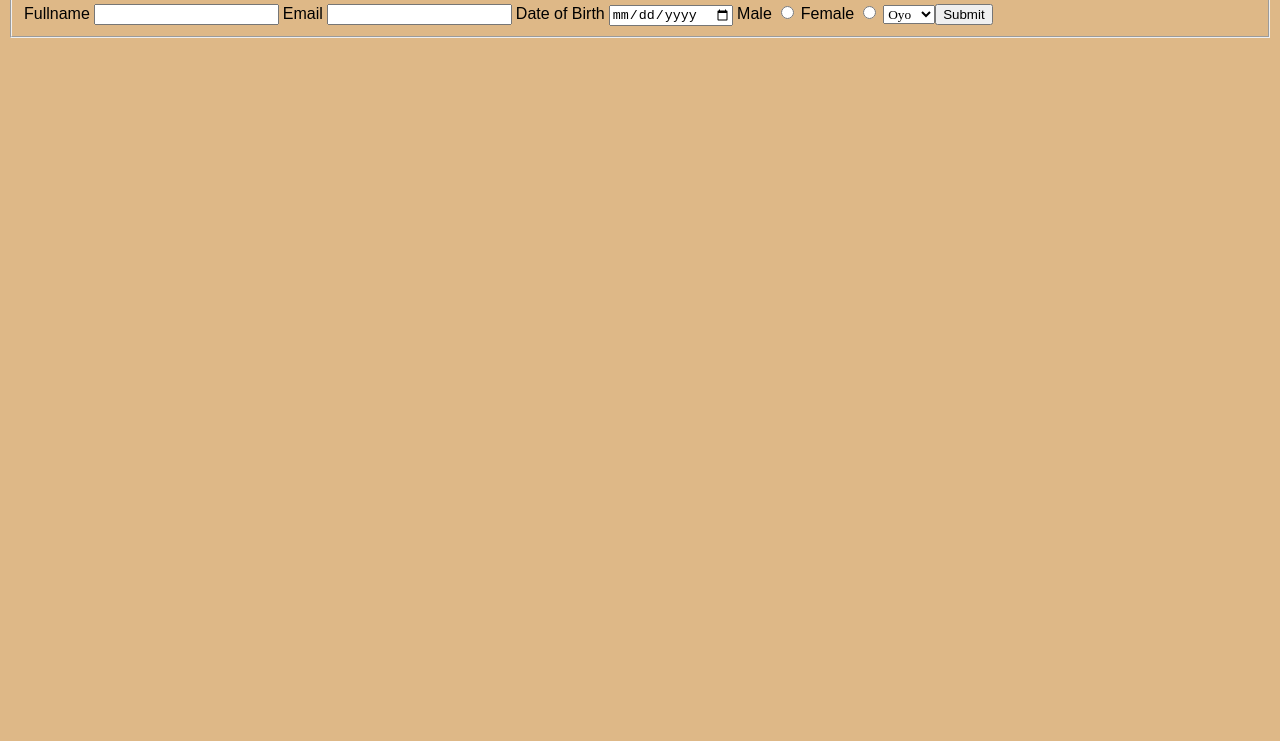
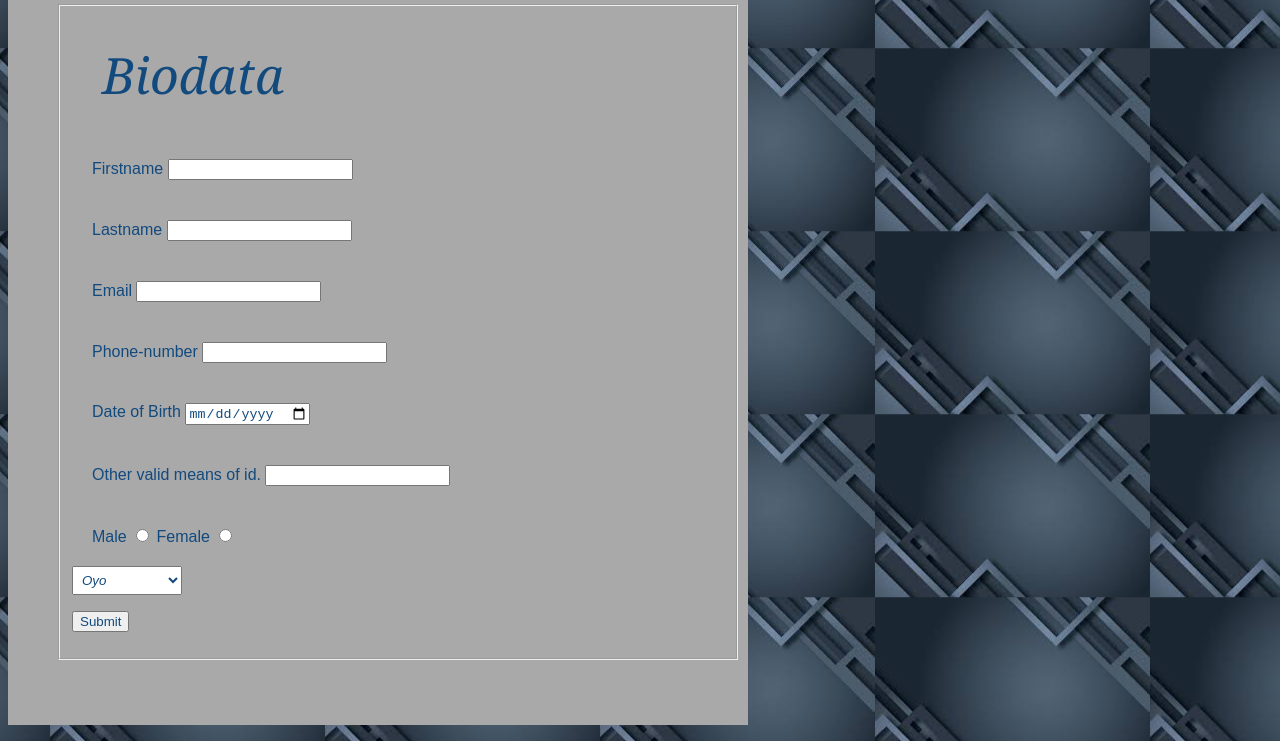
Before and after one commit to Tlashe/gitbase, a plain HTML site: page FORMS.html in a window 1280 px wide. Shown: the part 96-837 px from the top of the page. Before the commit the page ends 800 px from the top, so only its background shows below. Drawn offline with Linux system fonts and the light colour scheme.

Commit message:
Making it lit

```diff
--- a/FORMS.html
+++ b/FORMS.html
@@ -1,32 +1,64 @@
-<html>
+<!DOCTYPE html>
+<html lang="en">
     <head>
         <title>Html form page</title>
         <link rel="stylesheet"href="form.css">
+        <meta charset="UTF-8">
+        <meta name="viewport" content="width=device-width, initial-scale=1.0">
     </head>
-    <body>
-
+    <body >
+    <menu>
         <h1>Fill in your Biodata</h1>
         <form method="*">
           <fieldset>
+         <div>
             <legend for="Biodata">Biodata</legend>
-                <label for="fullname">Fullname</label>
-                <input type="text" name="Full name" id="fullname">
+           </div>
+           <div class="name">
+                 <label for="Firstname"> Firstname</label>
+                  <input type="text"  name="firstname" id="name">
+            </div>
+            <div>
+                  <label for="Lastname"> Lastname</label>
+                  <input type="text"  name="lastname" id="name">
+            </div>
+            <div class="Email">
                   <label for="email">Email</label>
                   <input type="text" name="email" id="email">
+            </div>
+            <div class="Phone-No">
+                <label for="Phone No">Phone-number</label>
+                <input type="digits" name="Phone number" id="Phone number">
+            </div>
+            <div class="dob">
                     <label for="dob">Date of Birth</label>
                     <input type="date" name="dob" id="dob">
+                   </div>
+            <div class="vmi">
+                <label for="vmi">Other valid means of id.</label>
+                <input type="text" name="vmi" id="vmi">
+            </div>
+            <div class="gender">
                    <label for="Male">Male</label>
                 <input type="radio" name="sex" id="male" value="male">
                 <label for="Female">Female</label>
                 <input type="radio" name="sex" id="Female" value="Female">
+            </div>
                 <select id =state>
-                   <option value="Oyo"> Oyo</option>
-                   <option value="Kano"> Kano</option>
-                   <option value="Imo"> Imo</option>
-                   <option value="Ogun"> Ogun</option>
-                <input type="button" value="Submit">
-
+                   <option value="Oyo">Oyo</option>
+                   <option value="Kano">Kano</option>
+                   <option value="Imo">Imo</option>
+                   <option value="Ogun">Ogun</option>
+                   <option value="Ogun">Lagos</option>
+                   <option value="Ogun">Ondo</option>
+                   <option value="Ogun">Kwara</option>
+                   <option value="Ogun">Osun</option>
+                   <option value="Ogun">Port-harcourt</option>
+                   <option value="Ogun">Anambra</option>
+                </select>
+            <p><input type="button" value="Submit"> </p>
         </fieldset>
+        </menu>
         </form>
     </body>
 </html>
--- a/Form.css
+++ b/Form.css
@@ -1,28 +1,109 @@
 body{
-    background-color: burlywood;
+    background-image:url(Form\ background.jpg);
+    background-position: 50px;
+    height:auto;
+    width: auto;
+}
+menu{
+    background-color: darkgrey;
+    background-position: 50px;
+    width: 700px;
+    padding: auto;
+    height: 800px;
+
 }
 h1{
     font-family: sans-serif;
-    font-style: normal;
-    text-align: justify;
+    font-style: bold;
+    text-align: center;
+    padding: 10px;
+    color:rgb(18 , 74, 126);
+}
+fieldset{
+    color: whitesmoke;
+    height: auto;
+    padding: auto;
+    margin-left: 10px;
+    margin-right: 10px;
 }
 legend{
     font-family: Cambria, Cochin, Georgia, Times, 'Times New Roman', serif;
-    font-style:normal;
-    font-size: 20;
-    padding:0% ;
+    font-style:italic;
+    letter-spacing: 0px;
+    font-size: 50px;
+    font-weight: 500;
+    padding: 10px;
     height: auto;
-    max-height: 20%;
+    max-height: 40%;
     max-width: 40%;
-
-
+    text-align: justify;
+    color: rgb(18, 74, 126);
 }
-label{
+.name{
+    color:rgb(18, 74, 126);
     font-family: sans-serif;
-    font-style: normal;
-    padding: auto;
+    font-style: bold;
+    font-weight: 400;
+    padding: 20px;
+    text-align: justify;
+}
+div{
+    color:rgb(18, 74, 126);
+    font-family: sans-serif;
+    font-style: bold;
+    font-weight: 400;
+    padding: 20px;
+    text-align: justify;
+}
+.Email{
+    color:rgb(18, 74, 126);
+    font-family: sans-serif;
+    font-style: bold;
+    font-weight: 400;
+    padding: 20px;
+    text-align: justify;
+}
+.Phone-No{
+    color:rgb(18, 74, 126);
+    font-family: sans-serif;
+    font-style: bold;
+    font-weight: 400;
+    padding: 20px;
+    text-align: justify;
+}
+.dob{
+   color: rgb(18, 74, 126);
+   font-family: sans-serif;
+   font-style: bold;
+   font-weight: 400;
+   padding: 20px;
+   text-align: justify;
+}
+.vmi{
+    color: rgb(18, 74, 126);
+    font-family: sans-serif;
+    font-style: bold;
+    font-weight: 400;
+    padding: 20px;
+    text-align: justify;
+ }
+.gender{
+    color: rgb(18, 74, 126);
+    font-family: sans-serif;
+    font-style: bold;
+    font-weight: 400;
+    padding: 20px;
+    text-align: justify;
 }
 select{
-    font-family:'Times New Roman', Times, serif;
-    font-style: bold;
+    font-family:'Times New Roman',sans-serif,Times;
+    color: rgb(18, 74, 126);
+    font-family: sans-serif;
+    font-style: italic;
+    font-weight: 200;
+    padding: 5px;
+    text-align: justify;
 }
+input{
+    color: rgb(18, 74, 126);
+}
```
Also changed, not shown: FORM.jpg (added), Form background.jpg (added). Lines whose indentation alone changed are shown as unchanged.
